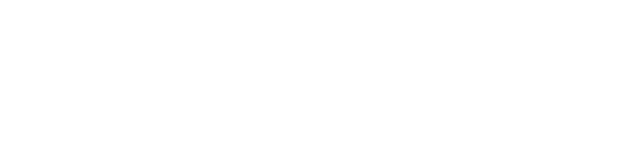
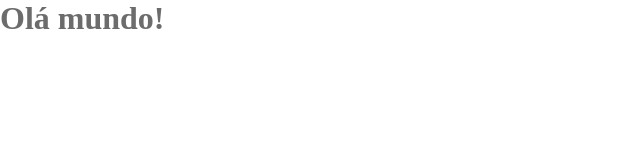
Before and after one commit to juliaassuncao/travelgram, a plain HTML site: page index.html in a window 1280 px wide. Shown: the whole page, without its empty margins (0-640 px from the left). Drawn offline with Linux system fonts and the light colour scheme.

Commit message:
style: define style guide inicial

```diff
--- a/index.html
+++ b/index.html
@@ -7,6 +7,6 @@
   <link rel="stylesheet" href="styles/index.css">
 </head>
 <body>
-
+  <h1>Olá mundo!</h1>
 </body>
 </html>
--- a/styles/global.css
+++ b/styles/global.css
@@ -3,3 +3,17 @@
   padding: 0;
   box-sizing: border-box;
 }
+
+:root {
+  --brand-color: #EF5F4C;
+  --background-color: #FFFFFF;
+  --surface-color: #F5F5F5;
+  --skeleton-color: #D9D9D9;
+  --shape-transparency: #ffffff70;
+  --text-color-primary: #313131;
+  --text-color-secondary: #6C6C6C;
+}
+ body {
+  color: var(--text-color-secondary);
+  background-color: var(--background-color);
+ }
```
Also changed, not shown: assets/AirplaneTilt.svg (added), assets/Image 01.png (added), assets/Image 02.png (added), assets/Image 03.png (added), assets/Image 04.png (added), assets/Image 05.png (added), assets/Image 06.png (added), assets/Image 07.png (added), assets/Image 08.png (added), assets/Image 09.png (added), assets/Image 10.png (added), assets/Image 11.png (added), assets/Image.svg (added), assets/Logo.svg (added), 2 more files, 1 other file.
